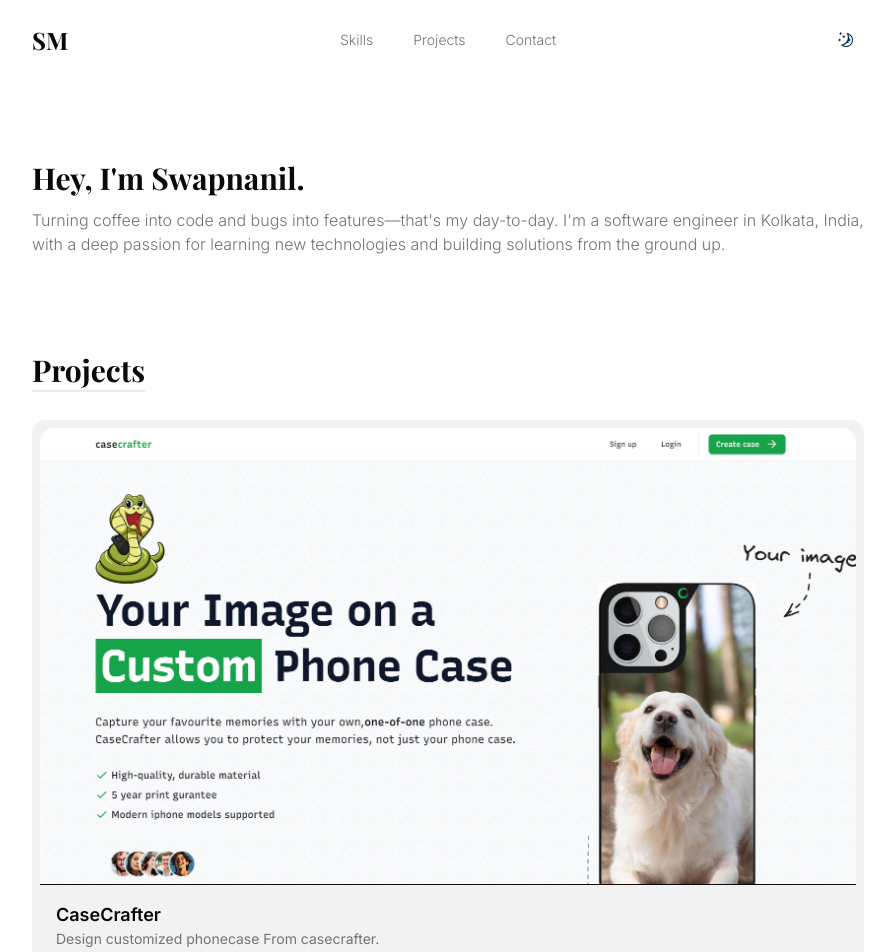
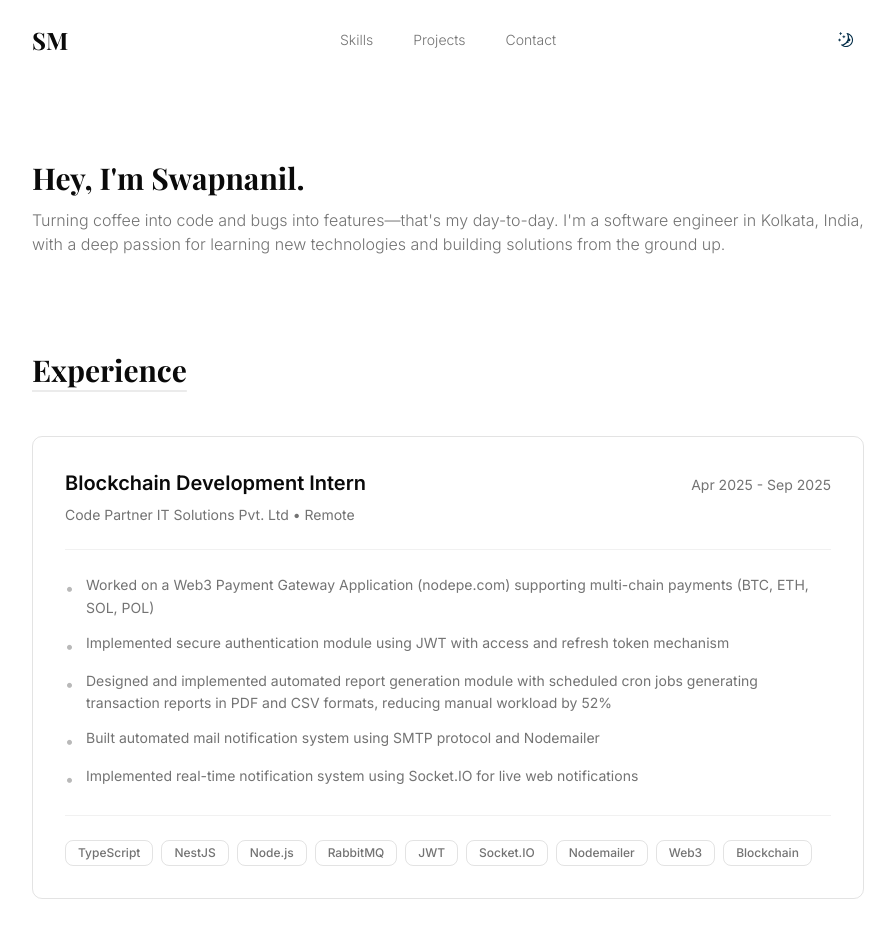
Before and after one commit to Swapnanil44/swapnanil-portfolio, a Next.js app: page / in a window 1280 px wide. Shown: the top 952 px of the page, without its empty margins (192-1087 px from the left). Built offline with nearby package versions, Linux system fonts and the light colour scheme; a web font is replaced by a local one.

Commit message:
add experience

```diff
--- a/app/page.tsx
+++ b/app/page.tsx
@@ -1,4 +1,5 @@
 import { Contact } from "@/components/contact";
+import Experience from "@/components/experience";
 import Intro from "@/components/intro";
 import Projects from "@/components/projects";
 import Image from "next/image";
@@ -7,6 +8,7 @@ export default function Home() {
   return <section className="pb-24 pt-40">
     <div className='container max-w-4xl'>
       <Intro/>
+      <Experience/>
       <Projects/>
       <Contact/>
     </div>
--- /dev/null
+++ b/components/experience.tsx
@@ -0,0 +1,88 @@
+interface ExperienceItem {
+  title: string
+  company: string
+  period: string
+  location: string
+  highlights: string[]
+  skills?: string[]
+}
+
+interface ExperienceProps {
+  item?: ExperienceItem
+}
+
+export default function Experience({
+  item = {
+    title: "Blockchain Development Intern",
+    company: "Code Partner IT Solutions Pvt. Ltd",
+    period: "Apr 2025 - Sep 2025",
+    location: "Remote",
+    highlights: [
+      "Worked on a Web3 Payment Gateway Application (nodepe.com) supporting multi-chain payments (BTC, ETH, SOL, POL)",
+      "Implemented secure authentication module using JWT with access and refresh token mechanism",
+      "Designed and implemented automated report generation module with scheduled cron jobs generating transaction reports in PDF and CSV formats, reducing manual workload by 52%",
+      "Built automated mail notification system using SMTP protocol and Nodemailer",
+      "Implemented real-time notification system using Socket.IO for live web notifications",
+    ],
+    skills: ["TypeScript", "NestJS", "Node.js", "RabbitMQ", "JWT", "Socket.IO", "Nodemailer", "Web3", "Blockchain"],
+  },
+}: ExperienceProps) {
+  return (
+    <section className="pb-24">
+      <div className="max-w-4xl">
+        {/* Section Title */}
+        <div className="mb-12">
+            <h2 className="title">Experience</h2>
+          {/* <h2 className="text-3xl font-bold text-foreground mb-2">Experience</h2>
+          <div className="w-12 h-px bg-muted-foreground/30"></div> */}
+        </div>
+
+        {/* Experience Card */}
+        <div className="border border-muted-foreground/20 rounded-lg p-8 hover:border-muted-foreground/40 transition-colors duration-300">
+          {/* Header */}
+          <div className="mb-6">
+            <div className="flex flex-col md:flex-row md:items-baseline md:justify-between gap-3 mb-2">
+              <h3 className="text-xl font-semibold text-foreground">{item.title}</h3>
+              <span className="text-sm text-muted-foreground">{item.period}</span>
+            </div>
+            <p className="text-sm text-muted-foreground">
+              {item.company} • {item.location}
+            </p>
+          </div>
+
+          {/* Divider */}
+          <div className="w-full h-px bg-muted-foreground/10 mb-6"></div>
+
+          {/* Highlights */}
+          <div className="mb-6">
+            <ul className="space-y-3">
+              {item.highlights.map((highlight, i) => (
+                <li key={i} className="flex gap-3">
+                  <span className="text-muted-foreground/50 shrink-0 mt-0.5">•</span>
+                  <span className="text-sm text-muted-foreground leading-relaxed">{highlight}</span>
+                </li>
+              ))}
+            </ul>
+          </div>
+
+          {/* Skills */}
+          {item.skills && item.skills.length > 0 && (
+            <>
+              <div className="w-full h-px bg-muted-foreground/10 mb-6"></div>
+              <div className="flex flex-wrap gap-2">
+                {item.skills.map((skill, i) => (
+                  <span
+                    key={i}
+                    className="px-3 py-1 text-xs font-medium text-muted-foreground border border-muted-foreground/20 rounded-md hover:border-muted-foreground/40 hover:text-foreground transition-colors duration-200"
+                  >
+                    {skill}
+                  </span>
+                ))}
+              </div>
+            </>
+          )}
+        </div>
+      </div>
+    </section>
+  )
+}
```
